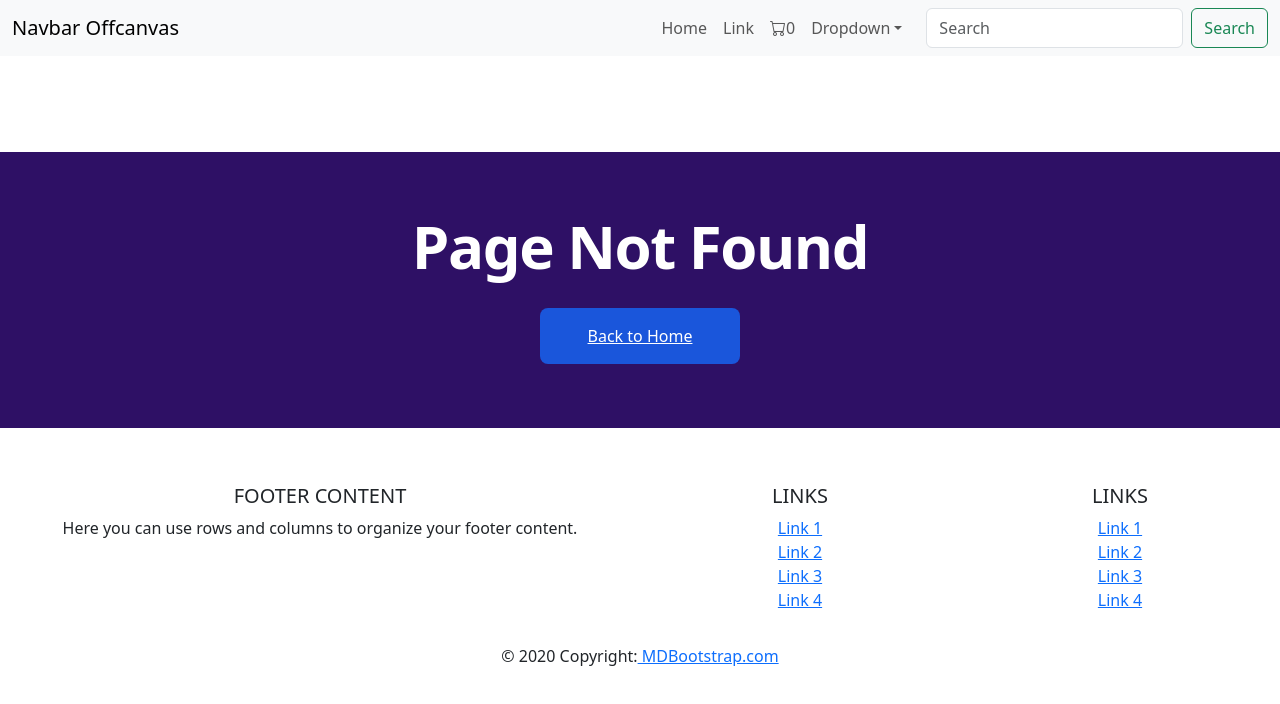
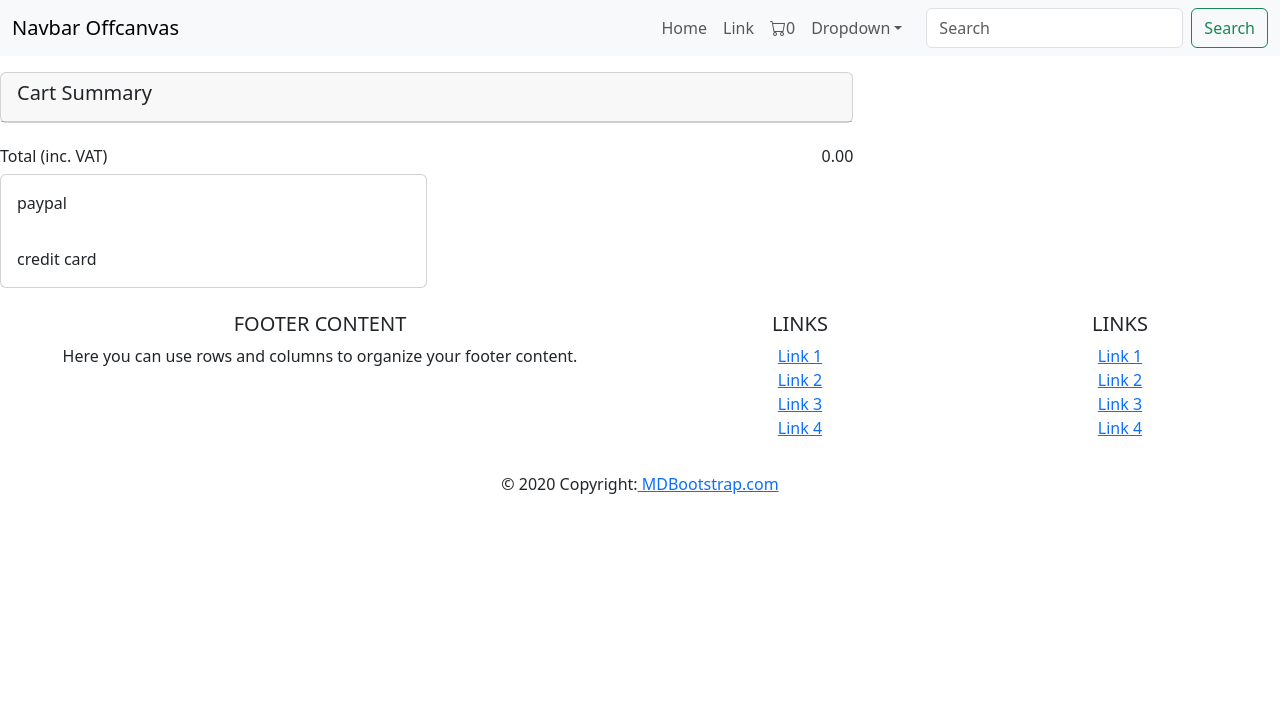
Before and after one commit to abdalla-diaai/e-commerce, a React (Vite) app in the folder shopit/frontend/shopit/: page /checkout in a window 1280 px wide. Shown: the top 704 px of the page. Built offline with nearby package versions, Linux system fonts and the light colour scheme.

Commit message:
finished chekout page and added component and rounded up tax on cart page.

```diff
--- a/shopit/frontend/shopit/src/App.jsx
+++ b/shopit/frontend/shopit/src/App.jsx
@@ -6,7 +6,7 @@ import PageNotFound from './components/ui/PageNotFound';
 import ProductPage from './components/product/ProductPage';
 import api from './api';
 import CartPage from './components/cart/CartPage';
-
+import CheckoutPage from './components/checkout/CheckoutPage';
 
 function App() {
 
@@ -32,6 +32,7 @@ function App() {
           <Route index element={<HomePage />} />
           <Route path='products/:slug' element={<ProductPage setNumCartItems={setNumCartItems}/>} />
           <Route path='cart/' element={<CartPage setNumCartItems={setNumCartItems}/>} />
+          <Route path='checkout/' element={<CheckoutPage />} />
           <Route path='*' element={<PageNotFound />} />
         </Route>
       </Routes>
--- a/shopit/frontend/shopit/src/components/cart/CartPage.jsx
+++ b/shopit/frontend/shopit/src/components/cart/CartPage.jsx
@@ -1,30 +1,14 @@
 import { useEffect, useState } from "react";
 import CartItem from "./CartItem";
 import CartSummary from "./CartSummary";
-import api from "../../api";
 import Alert from 'react-bootstrap/Alert';
+import Spinner from 'react-bootstrap/Spinner';
+import useCartData from "../../hooks/useCartData";
 
 
-function CartPage({setNumCartItems}) {
-
-    const [items, setItems] = useState([]);
-    const [subTotal, setSubTotal] = useState(0.0);
-
-    useEffect(() => {
-        const cart_code = localStorage.getItem("cart_code");
-        if (cart_code) {
-            api.get(`get_cart?cart_code=${cart_code}`)
-                .then(response => {
-                    console.log(response.data);
-                    setItems(response.data.items);
-                    setSubTotal(response.data.sum_total);
-                })
-                .catch(err => {
-                    console.log(err.message);
-                });
-        };
-
-    }, []);
+function CartPage({ setNumCartItems }) {
+    const cart_code = localStorage.getItem("cart_code");
+    const { items, subTotal, loading, setItems, setSubTotal } = useCartData(cart_code);
 
     if (items.length < 1) {
         return (
@@ -32,15 +16,18 @@ function CartPage({setNumCartItems}) {
                 Cart is empty!
             </Alert>
         );
-    };
+    }
 
     return (
         <div className="container my-3 py-3" style={{ height: "80vh", overflow: "scroll" }}>
             <h5 className="mb-4">Shopping Cart</h5>
             <div className="row">
+                <Spinner animation="border" role="status" className={loading}>
+                    <span className={loading}>Loading...</span>
+                </Spinner>
                 <div className="col-md-8">
                     {items.map((item) => (
-                        <CartItem key={item.id} item={item} items={items} setSubTotal={setSubTotal} setItems={setItems} setNumCartItems={setNumCartItems}/>
+                        <CartItem key={item.id} item={item} items={items} setSubTotal={setSubTotal} setItems={setItems} setNumCartItems={setNumCartItems} />
                     ))}
                 </div>
                 <div>
@@ -49,6 +36,7 @@ function CartPage({setNumCartItems}) {
             </div>
         </div>
     );
+
 };
 
 export default CartPage;
--- a/shopit/frontend/shopit/src/components/cart/CartSummary.jsx
+++ b/shopit/frontend/shopit/src/components/cart/CartSummary.jsx
@@ -15,11 +15,11 @@ function CartSummary({subTotal}) {
                     </div>
                     <div className="d-flex justify-content-between">
                         <span>Tax: </span>
-                        <span>£{tax}</span>
+                        <span>£{tax.toFixed(2)}</span>
                     </div>
                     <div className="d-flex justify-content-between mb-3">
                         <span>Total: </span>
-                        <strong>£{total}</strong>
+                        <strong>£{total.toFixed(2)}</strong>
                     </div>
                     <Link to='/checkout'>
                     <button className="btn btn-primary w-100"
--- /dev/null
+++ b/shopit/frontend/shopit/src/components/checkout/CheckoutPage.jsx
@@ -0,0 +1,17 @@
+import OrderSummary from "./OrderSummary";
+import PaymentSection from "./PaymentSection";
+import useCartData from "../../hooks/useCartData";
+
+function CheckoutPage() {
+    const cart_code = localStorage.getItem("cart_code");
+    const { items, subTotal, loading, setItems, setSubTotal } = useCartData(cart_code);
+
+    return (
+        <div>
+            <OrderSummary items={items} subTotal={subTotal} />
+            <PaymentSection />
+        </div>
+    );
+};
+
+export default CheckoutPage;
--- /dev/null
+++ b/shopit/frontend/shopit/src/components/checkout/OrderItem.jsx
@@ -0,0 +1,18 @@
+import api, { BASE_URL } from "../../api";
+function OrderItem({ item }) {
+    return (
+        <div className="d-flex justify-content-between align-items-center mb-3">
+            <div className="d-flex align-items-center">
+                <img src={`${BASE_URL}${item.product.image}`} alt=""
+                style={{width: '60px', height: '60px', objectFit:'cover', borderRadius: '5px'}}/>
+                <div className="ms-3">
+                    <h6 className="mb-0">{item.product.name}</h6>
+                    <small>Quantity: {item.quantity}</small>
+                </div>
+            </div>
+            <h6>{item.product.price}</h6>
+        </div>
+    );
+}
+
+export default OrderItem;
--- /dev/null
+++ b/shopit/frontend/shopit/src/components/checkout/OrderSummary.jsx
@@ -0,0 +1,27 @@
+import OrderItem from "./OrderItem";
+
+function OrderSummary({ items, subTotal }) {
+    const tax = subTotal * 0.01;
+    const total = subTotal + tax;
+
+    return (
+        <div className="col-md-8">
+            <div className="card mb-4">
+                <div className="card-header">
+                    <h5>Cart Summary</h5>
+                </div>
+            </div>
+            <div className="card-body">
+                {items.map(item => (
+                    <OrderItem key={item.id} item={item} />
+                ))}
+            </div>
+            <div className="d-flex justify-content-between">
+                <h6>Total (inc. VAT)</h6>
+                <h6>{total.toFixed(2)}</h6>
+            </div>
+        </div>
+    );
+}
+
+export default OrderSummary;
--- /dev/null
+++ b/shopit/frontend/shopit/src/components/checkout/PaymentSection.jsx
@@ -0,0 +1,16 @@
+function PaymentSection() {
+    return (
+        <div className="col-md-4">
+            <div className="card">
+
+                <div className="card-body">
+                    paypal
+                </div>
+                <div className="card-body">
+                    credit card
+                </div>
+            </div>
+        </div>
+    );
+};
+export default PaymentSection;
--- /dev/null
+++ b/shopit/frontend/shopit/src/hooks/useCartData.js
@@ -0,0 +1,28 @@
+import { useState, useEffect } from "react";
+import api from "../api";
+
+function useCartData(cart_code) {
+    const [items, setItems] = useState([]);
+    const [subTotal, setSubTotal] = useState(0.0);
+    const [loading, setLoading] = useState("visually-hidden");
+
+    useEffect(() => {
+        setLoading("");
+        if (cart_code) {
+            api.get(`get_cart?cart_code=${cart_code}`)
+                .then(response => {
+                    console.log(response.data);
+                    setLoading("visually-hidden");
+                    setItems(response.data.items);
+                    setSubTotal(response.data.sum_total);
+                })
+                .catch(err => {
+                    console.log(err.message);
+                });
+        };
+    }, [cart_code]);
+
+    return { items, subTotal, loading, setItems, setSubTotal, setLoading };
+};
+
+export default useCartData;
```
